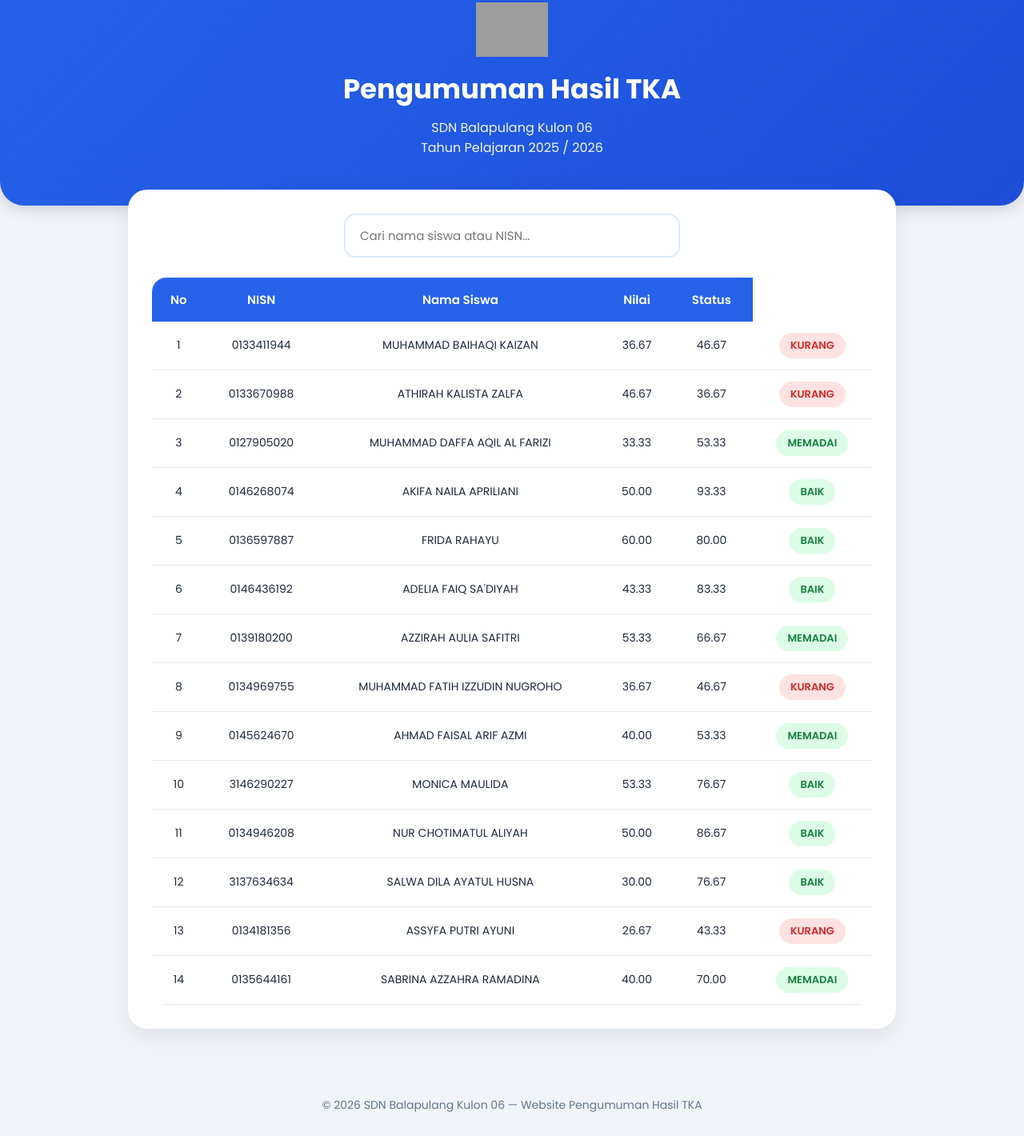
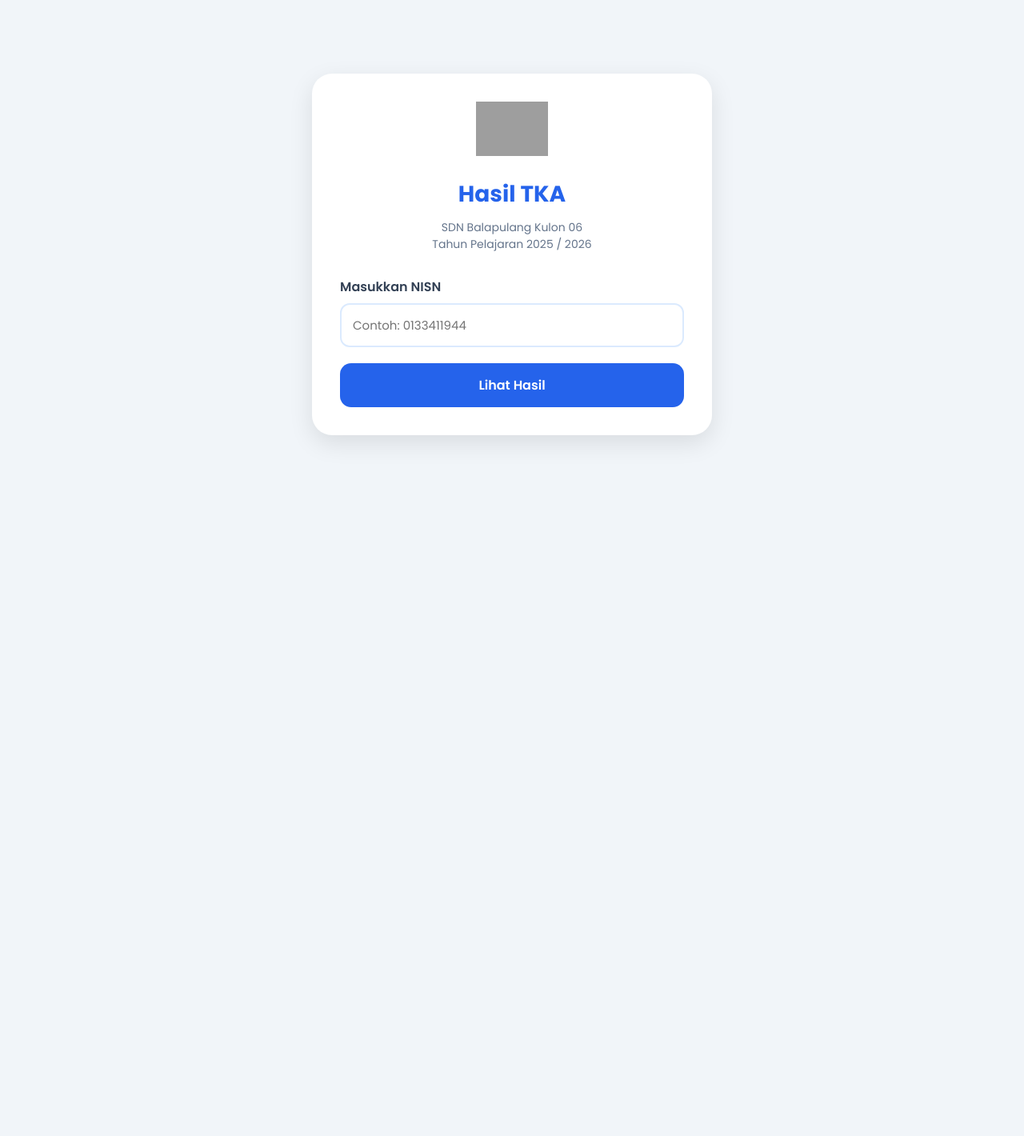
Before and after one commit to itaa6431-dot/Pengumuman-HasilTKA-SDN-Balapulang-Kulon-06, a plain HTML site: page index.html in a window 1280 px wide. Shown: the part 82-1502 px from the top of the page at 80% size. After the commit the page ends 800 px from the top, so only its background shows below. Drawn offline with Linux system fonts and the light colour scheme; grey boxes are pictures that could not be loaded.

Commit message:
Update index.html

````diff
--- a/index.html
+++ b/index.html
@@ -1,351 +1,330 @@
-# Website Pengumuman Hasil TKA — SDN Balapulang Kulon 06
-
-```html
 <!DOCTYPE html>
 <html lang="id">
 <head>
-  <meta charset="UTF-8" />
-  <meta name="viewport" content="width=device-width, initial-scale=1.0" />
-  <title>Pengumuman Hasil TKA - SDN Balapulang Kulon 06</title>
+  <meta charset="UTF-8">
+  <meta name="viewport" content="width=device-width, initial-scale=1.0">
+
+  <title>Pengumuman Hasil TKA</title>
 
   <link rel="preconnect" href="https://fonts.googleapis.com">
-  <link rel="preconnect" href="https://fonts.gstatic.com" crossorigin>
   <link href="https://fonts.googleapis.com/css2?family=Poppins:wght@300;400;500;600;700&display=swap" rel="stylesheet">
 
   <style>
-    * {
-      margin: 0;
-      padding: 0;
-      box-sizing: border-box;
-      font-family: 'Poppins', sans-serif;
+
+    *{
+      margin:0;
+      padding:0;
+      box-sizing:border-box;
+      font-family:'Poppins',sans-serif;
     }
 
-    body {
-      background: #f1f5f9;
-      min-height: 100vh;
-      color: #1e293b;
+    body{
+      background:#f1f5f9;
+      min-height:100vh;
+      display:flex;
+      justify-content:center;
+      align-items:center;
+      padding:20px;
     }
 
-    .hero {
-      background: linear-gradient(135deg, #2563eb, #1d4ed8);
-      color: white;
-      padding: 60px 20px;
-      text-align: center;
-      border-bottom-left-radius: 30px;
-      border-bottom-right-radius: 30px;
-      box-shadow: 0 5px 20px rgba(0,0,0,0.15);
+    .container{
+      width:100%;
+      max-width:500px;
     }
 
-    .hero img {
-      width: 90px;
-      margin-bottom: 15px;
+    .card{
+      background:white;
+      border-radius:25px;
+      padding:35px;
+      box-shadow:0 10px 30px rgba(0,0,0,0.1);
     }
 
-    .hero h1 {
-      font-size: 34px;
-      font-weight: 700;
-      margin-bottom: 10px;
+    .logo{
+      text-align:center;
+      margin-bottom:20px;
     }
 
-    .hero p {
-      font-size: 16px;
-      opacity: 0.95;
+    .logo img{
+      width:90px;
     }
 
-    .container {
-      max-width: 1000px;
-      margin: -40px auto 40px;
-      padding: 20px;
+    h1{
+      text-align:center;
+      color:#2563eb;
+      margin-bottom:10px;
+      font-size:28px;
     }
 
-    .card {
-      background: white;
-      border-radius: 24px;
-      padding: 30px;
-      box-shadow: 0 10px 30px rgba(0,0,0,0.08);
+    .subtitle{
+      text-align:center;
+      color:#64748b;
+      margin-bottom:30px;
+      font-size:14px;
     }
 
-    .search-box {
-      margin-bottom: 25px;
-      display: flex;
-      justify-content: center;
+    .input-group{
+      margin-bottom:20px;
     }
 
-    .search-box input {
-      width: 100%;
-      max-width: 420px;
-      padding: 14px 18px;
-      border: 2px solid #dbeafe;
-      border-radius: 14px;
-      font-size: 15px;
-      outline: none;
-      transition: 0.3s;
+    label{
+      display:block;
+      margin-bottom:8px;
+      font-weight:600;
+      color:#334155;
     }
 
-    .search-box input:focus {
-      border-color: #2563eb;
-      box-shadow: 0 0 10px rgba(37,99,235,0.2);
+    input{
+      width:100%;
+      padding:14px;
+      border-radius:12px;
+      border:2px solid #dbeafe;
+      font-size:15px;
+      outline:none;
     }
 
-    table {
-      width: 100%;
-      border-collapse: collapse;
-      overflow: hidden;
-      border-radius: 18px;
+    input:focus{
+      border-color:#2563eb;
     }
 
-    thead {
-      background: #2563eb;
-      color: white;
+    button{
+      width:100%;
+      padding:15px;
+      border:none;
+      border-radius:14px;
+      background:#2563eb;
+      color:white;
+      font-size:16px;
+      font-weight:600;
+      cursor:pointer;
+      transition:0.3s;
     }
 
-    th {
-      padding: 16px;
-      font-size: 15px;
-      font-weight: 600;
+    button:hover{
+      background:#1d4ed8;
     }
 
-    td {
-      padding: 14px;
-      text-align: center;
-      border-bottom: 1px solid #e2e8f0;
-      font-size: 14px;
+    .result{
+      margin-top:30px;
+      display:none;
+      animation:fade 0.4s ease;
     }
 
-    tbody tr:hover {
-      background: #eff6ff;
-      transition: 0.2s;
+    .result-card{
+      background:#eff6ff;
+      border-radius:18px;
+      padding:25px;
     }
 
-    .lulus {
-      background: #dcfce7;
-      color: #15803d;
-      padding: 6px 14px;
-      border-radius: 30px;
-      font-size: 13px;
-      font-weight: 600;
-      display: inline-block;
+    .result-card h2{
+      color:#2563eb;
+      margin-bottom:20px;
+      text-align:center;
     }
 
-    .tidak {
-      background: #fee2e2;
-      color: #dc2626;
-      padding: 6px 14px;
-      border-radius: 30px;
-      font-size: 13px;
-      font-weight: 600;
-      display: inline-block;
+    .data{
+      margin-bottom:12px;
+      font-size:15px;
     }
 
-    footer {
-      text-align: center;
-      padding: 25px;
-      color: #64748b;
-      font-size: 14px;
+    .status{
+      margin-top:20px;
+      text-align:center;
+      padding:12px;
+      border-radius:12px;
+      font-weight:700;
     }
 
-    @media (max-width: 768px) {
-      .hero h1 {
-        font-size: 26px;
+    .baik{
+      background:#dcfce7;
+      color:#15803d;
+    }
+
+    .memadai{
+      background:#fef3c7;
+      color:#92400e;
+    }
+
+    .kurang{
+      background:#fee2e2;
+      color:#dc2626;
+    }
+
+    .error{
+      margin-top:20px;
+      color:red;
+      text-align:center;
+      display:none;
+    }
+
+    @keyframes fade{
+      from{
+        opacity:0;
+        transform:translateY(10px);
+      }
+      to{
+        opacity:1;
+        transform:translateY(0);
+      }
+    }
+
+    @media(max-width:600px){
+
+      .card{
+        padding:25px;
       }
 
-      .card {
-        padding: 20px;
+      h1{
+        font-size:24px;
       }
 
-      table {
-        font-size: 12px;
-      }
+    }
 
-      th, td {
-        padding: 10px 6px;
-      }
-    }
   </style>
 </head>
 <body>
 
-  <section class="hero">
-    <img src="https://cdn-icons-png.flaticon.com/512/3135/3135755.png" alt="Logo Sekolah">
-    <h1>Pengumuman Hasil TKA</h1>
-    <p>SDN Balapulang Kulon 06</p>
-    <p>Tahun Pelajaran 2025 / 2026</p>
-  </section>
+  <div class="container">
 
-  <div class="container">
     <div class="card">
 
-      <div class="search-box">
-        <input type="text" id="searchInput" placeholder="Cari nama siswa atau NISN...">
+      <div class="logo">
+        <img src="https://cdn-icons-png.flaticon.com/512/3135/3135755.png">
       </div>
 
-      <table id="resultTable">
-        <thead>
-          <tr>
-            <th>No</th>
-            <th>NISN</th>
-            <th>Nama Siswa</th>
-            <th>Nilai</th>
-            <th>Status</th>
-          </tr>
-        </thead>
+      <h1>Hasil TKA</h1>
 
-        <tbody>
-          <tr>
-            <td>1</td>
-            <td>0133411944</td>
-            <td>MUHAMMAD BAIHAQI KAIZAN</td>
-            <td>36.67</td>
-            <td>46.67</td>
-            <td><span class="tidak">KURANG</span></td>
-          </tr>
+      <div class="subtitle">
+        SDN Balapulang Kulon 06<br>
+        Tahun Pelajaran 2025 / 2026
+      </div>
 
-          <tr>
-            <td>2</td>
-            <td>0133670988</td>
-            <td>ATHIRAH KALISTA ZALFA</td>
-            <td>46.67</td>
-            <td>36.67</td>
-            <td><span class="tidak">KURANG</span></td>
-          </tr>
+      <div class="input-group">
+        <label>Masukkan NISN</label>
+        <input type="text" id="nisn" placeholder="Contoh: 0133411944">
+      </div>
 
-          <tr>
-            <td>3</td>
-            <td>0127905020</td>
-            <td>MUHAMMAD DAFFA AQIL AL FARIZI</td>
-            <td>33.33</td>
-            <td>53.33</td>
-            <td><span class="lulus">MEMADAI</span></td>
-          </tr>
+      <button onclick="cekHasil()">Lihat Hasil</button>
 
-          <tr>
-            <td>4</td>
-            <td>0146268074</td>
-            <td>AKIFA NAILA APRILIANI</td>
-            <td>50.00</td>
-            <td>93.33</td>
-            <td><span class="lulus">BAIK</span></td>
-          </tr>
+      <div class="error" id="error">
+        NISN tidak ditemukan
+      </div>
 
-          <tr>
-            <td>5</td>
-            <td>0136597887</td>
-            <td>FRIDA RAHAYU</td>
-            <td>60.00</td>
-            <td>80.00</td>
-            <td><span class="lulus">BAIK</span></td>
-          </tr>
+      <div class="result" id="result">
 
-          <tr>
-            <td>6</td>
-            <td>0146436192</td>
-            <td>ADELIA FAIQ SA'DIYAH</td>
-            <td>43.33</td>
-            <td>83.33</td>
-            <td><span class="lulus">BAIK</span></td>
-          </tr>
+        <div class="result-card">
 
-          <tr>
-            <td>7</td>
-            <td>0139180200</td>
-            <td>AZZIRAH AULIA SAFITRI</td>
-            <td>53.33</td>
-            <td>66.67</td>
-            <td><span class="lulus">MEMADAI</span></td>
-          </tr>
+          <h2>Hasil TKA Siswa</h2>
 
-          <tr>
-            <td>8</td>
-            <td>0134969755</td>
-            <td>MUHAMMAD FATIH IZZUDIN NUGROHO</td>
-            <td>36.67</td>
-            <td>46.67</td>
-            <td><span class="tidak">KURANG</span></td>
-          </tr>
+          <div class="data"><b>NISN:</b> <span id="rNisn"></span></div>
 
-          <tr>
-            <td>9</td>
-            <td>0145624670</td>
-            <td>AHMAD FAISAL ARIF AZMI</td>
-            <td>40.00</td>
-            <td>53.33</td>
-            <td><span class="lulus">MEMADAI</span></td>
-          </tr>
+          <div class="data"><b>Nama:</b> <span id="rNama"></span></div>
 
-          <tr>
-            <td>10</td>
-            <td>3146290227</td>
-            <td>MONICA MAULIDA</td>
-            <td>53.33</td>
-            <td>76.67</td>
-            <td><span class="lulus">BAIK</span></td>
-          </tr>
+          <div class="data"><b>Matematika:</b> <span id="rMtk"></span></div>
 
-          <tr>
-            <td>11</td>
-            <td>0134946208</td>
-            <td>NUR CHOTIMATUL ALIYAH</td>
-            <td>50.00</td>
-            <td>86.67</td>
-            <td><span class="lulus">BAIK</span></td>
-          </tr>
+          <div class="data"><b>Bahasa Indonesia:</b> <span id="rBindo"></span></div>
 
-          <tr>
-            <td>12</td>
-            <td>3137634634</td>
-            <td>SALWA DILA AYATUL HUSNA</td>
-            <td>30.00</td>
-            <td>76.67</td>
-            <td><span class="lulus">BAIK</span></td>
-          </tr>
+          <div class="status" id="rStatus"></div>
 
-          <tr>
-            <td>13</td>
-            <td>0134181356</td>
-            <td>ASSYFA PUTRI AYUNI</td>
-            <td>26.67</td>
-            <td>43.33</td>
-            <td><span class="tidak">KURANG</span></td>
-          </tr>
+        </div>
 
-          <tr>
-            <td>14</td>
-            <td>0135644161</td>
-            <td>SABRINA AZZAHRA RAMADINA</td>
-            <td>40.00</td>
-            <td>70.00</td>
-            <td><span class="lulus">MEMADAI</span></td>
-          </tr>
-        </tbody>
-      </table>
+      </div>
 
     </div>
+
   </div>
 
-  <footer>
-    © 2026 SDN Balapulang Kulon 06 — Website Pengumuman Hasil TKA
-  </footer>
+  <script>
 
-  <script>
-    const searchInput = document.getElementById('searchInput');
-    const rows = document.querySelectorAll('#resultTable tbody tr');
+    const siswa = [
 
-    searchInput.addEventListener('keyup', function () {
-      const keyword = this.value.toLowerCase();
+      {
+        nisn:"0133411944",
+        nama:"MUHAMMAD BAIHAQI KAIZAN",
+        matematika:"36.67",
+        bindo:"46.67",
+        status:"KURANG"
+      },
 
-      rows.forEach(row => {
-        const nisn = row.cells[1].textContent.toLowerCase();
-        const nama = row.cells[2].textContent.toLowerCase();
+      {
+        nisn:"0133670988",
+        nama:"ATHIRAH KALISTA ZALFA",
+        matematika:"46.67",
+        bindo:"36.67",
+        status:"KURANG"
+      },
 
-        if (nisn.includes(keyword) || nama.includes(keyword)) {
-          row.style.display = '';
-        } else {
-          row.style.display = 'none';
+      {
+        nisn:"0127905020",
+        nama:"MUHAMMAD DAFFA AQIL AL FARIZI",
+        matematika:"33.33",
+        bindo:"53.33",
+        status:"MEMADAI"
+      },
+
+      {
+        nisn:"0146268074",
+        nama:"AKIFA NAILA APRILIANI",
+        matematika:"50.00",
+        bindo:"93.33",
+        status:"BAIK"
+      },
+
+      {
+        nisn:"0136597887",
+        nama:"FRIDA RAHAYU",
+        matematika:"60.00",
+        bindo:"80.00",
+        status:"BAIK"
+      }
+
+    ];
+
+    function cekHasil(){
+
+      const nisn = document.getElementById("nisn").value;
+
+      const hasil = siswa.find(s => s.nisn === nisn);
+
+      const result = document.getElementById("result");
+      const error = document.getElementById("error");
+
+      if(hasil){
+
+        error.style.display = "none";
+        result.style.display = "block";
+
+        document.getElementById("rNisn").innerText = hasil.nisn;
+        document.getElementById("rNama").innerText = hasil.nama;
+        document.getElementById("rMtk").innerText = hasil.matematika;
+        document.getElementById("rBindo").innerText = hasil.bindo;
+
+        const status = document.getElementById("rStatus");
+
+        status.innerText = hasil.status;
+
+        status.className = "status";
+
+        if(hasil.status === "BAIK"){
+          status.classList.add("baik");
         }
-      });
-    });
+        else if(hasil.status === "MEMADAI"){
+          status.classList.add("memadai");
+        }
+        else{
+          status.classList.add("kurang");
+        }
+
+      }
+      else{
+
+        result.style.display = "none";
+        error.style.display = "block";
+
+      }
+
+    }
+
   </script>
 
 </body>
 </html>
-```
````
